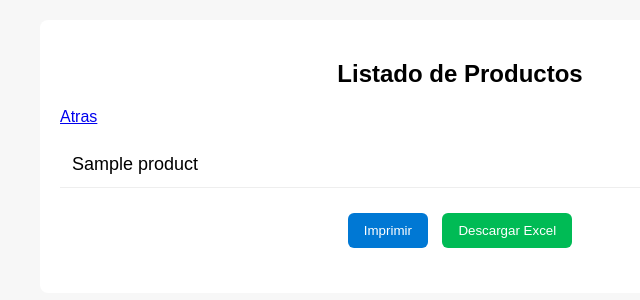
After one commit to Yamel-Guaca/mi_tienda, a PHP site: page /listado_productos.php in a window 1280 px wide. The commit adds this page. Shown: the top 300 px of the page, without its empty margins (180-820 px from the left). Run offline with PHP 8.4, Linux system fonts and the light colour scheme; tables that the repository leaves empty or names only in its code hold one stand-in row (values such as "Sample post").

Commit message:
crea listado de productos para pedidos

```diff
--- a/admin/dashboard.php
+++ b/admin/dashboard.php
@@ -167,7 +167,7 @@ try {
       <a href="/mi_tienda/admin/reportes_ganancias.php" class="btn">Reporte de Ganancias</a>
       <a href="/mi_tienda/admin/invoices_list.php" class="btn">Borrar Factura</a>
       <a href="/mi_tienda/admin/branch_visibility.php" class="btn">Visibilidad de Categorías y Subcategorías por Sucursal</a>
-      <a href="/mi_tienda/admin/hora_test.php" class="btn">prueba</a>
+      <a href="/mi_tienda/admin/invoice_template.php">Plantilla Factura</a>
     </p>
 
   <div class="container">
--- /dev/null
+++ b/admin/listado_productos.php
@@ -0,0 +1,43 @@
+<?php
+require_once __DIR__ . '/../includes/db.php';
+$pdo = DB::getConnection();
+
+// Traer solo nombres de productos activos
+$products = $pdo->query("SELECT name FROM products WHERE active=1 ORDER BY name")->fetchAll(PDO::FETCH_ASSOC);
+?>
+<!doctype html>
+<html lang="es">
+<head>
+  <meta charset="utf-8">
+  <title>Listado de Productos</title>
+  <style>
+    body { font-family: Arial, sans-serif; background:#f7f7f7; margin:0; padding:0; }
+    .container { max-width:800px; margin:20px auto; background:#fff; padding:20px; border-radius:8px; }
+    h2 { text-align:center; }
+    ul { list-style:none; padding:0; }
+    li { padding:12px; border-bottom:1px solid #eee; font-size:18px; }
+    .actions { margin:20px 0; text-align:center; }
+    .btn { padding:10px 16px; border-radius:6px; border:0; cursor:pointer; margin:5px; }
+    .btn.primary { background:#0078d4; color:#fff; }
+    .btn.secondary { background:#0b5; color:#fff; }
+  </style>
+</head>
+<body>
+
+<div class="container">
+  <h2>Listado de Productos</h2>
+  <a href="/mi_tienda/admin/pos.php">Atras</a>
+  <ul>
+    <?php foreach ($products as $p): ?>
+      <li><?= htmlspecialchars($p['name']) ?></li>
+    <?php endforeach; ?>
+  </ul>
+  <div class="actions">
+    <button class="btn primary" onclick="window.print()">Imprimir</button>
+    <form method="post" action="export_excel.php" style="display:inline;">
+      <button class="btn secondary">Descargar Excel</button>
+    </form>
+  </div>
+</div>
+</body>
+</html>
--- a/admin/pos.php
+++ b/admin/pos.php
@@ -237,6 +237,7 @@ if ($currentSubcategoryId > 0) {
       <a href="/mi_tienda/admin/caja.php">Caja</a>
       <a href="/mi_tienda/admin/invoices_list.php">Facturas</a>
       <a href="#">Traslado de Mercancía</a>
+      <a href="/mi_tienda/admin/listado_productos.php">Listado Pedidos</a>
     </div>
   </div>
   <div class="header-right">
```
